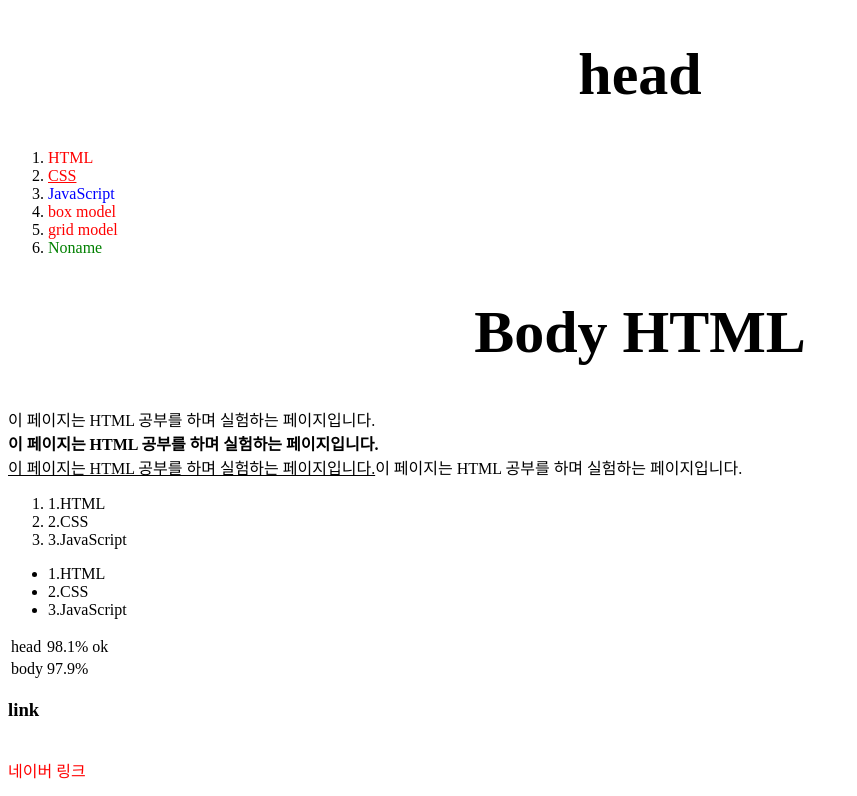
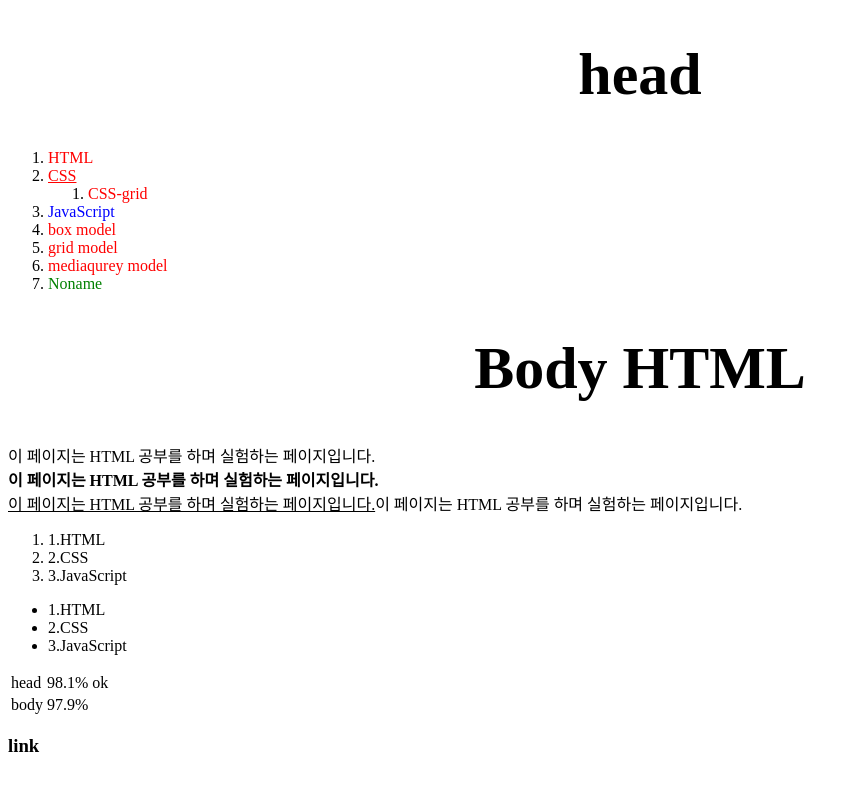
Before and after one commit to Mint-Lee/Mint-Lee.github.io, a plain HTML site: page index.html in a window 1280 px wide. Shown: the top 796 px of the page, without its empty margins (0-857 px from the left). Drawn offline with Linux system fonts and the light colour scheme; a script that the page names is missing.

Commit message:
Update index.html
미디어쿼리, css-grid 링크 추가

```diff
--- a/index.html
+++ b/index.html
@@ -23,9 +23,13 @@
     <ol>
       <li><a href="index.html">HTML</a></li>   <!--폴더 안에 있는 파일을 링크걸어서 사용했음-->
       <li><a href="2.html" style="color:red;text-decoration:underline">CSS</a></li>   <!--개별 css 줄때 style을 넣어서 사용-->
+        <ol>
+          <li><a href="2-grid.html">CSS-grid</a></li>
+        </ol>
       <li><a href="3.html" class="saw">JavaScript</a></li>  <!--다수중 선택하고 싶을때 class를 사용하여 일부를 선택하게 만들수있음-->
       <li><a href="box.html">box model</a></li>
       <li><a href="grid.html">grid model</a></li>
+      <li><a href="mediaqurey.html">mediaqurey model</a></li>
       <li><class="saw" id="active">Noname</li>     <!--id는 단 한개만 설정함-->
     </ol>
 
```
